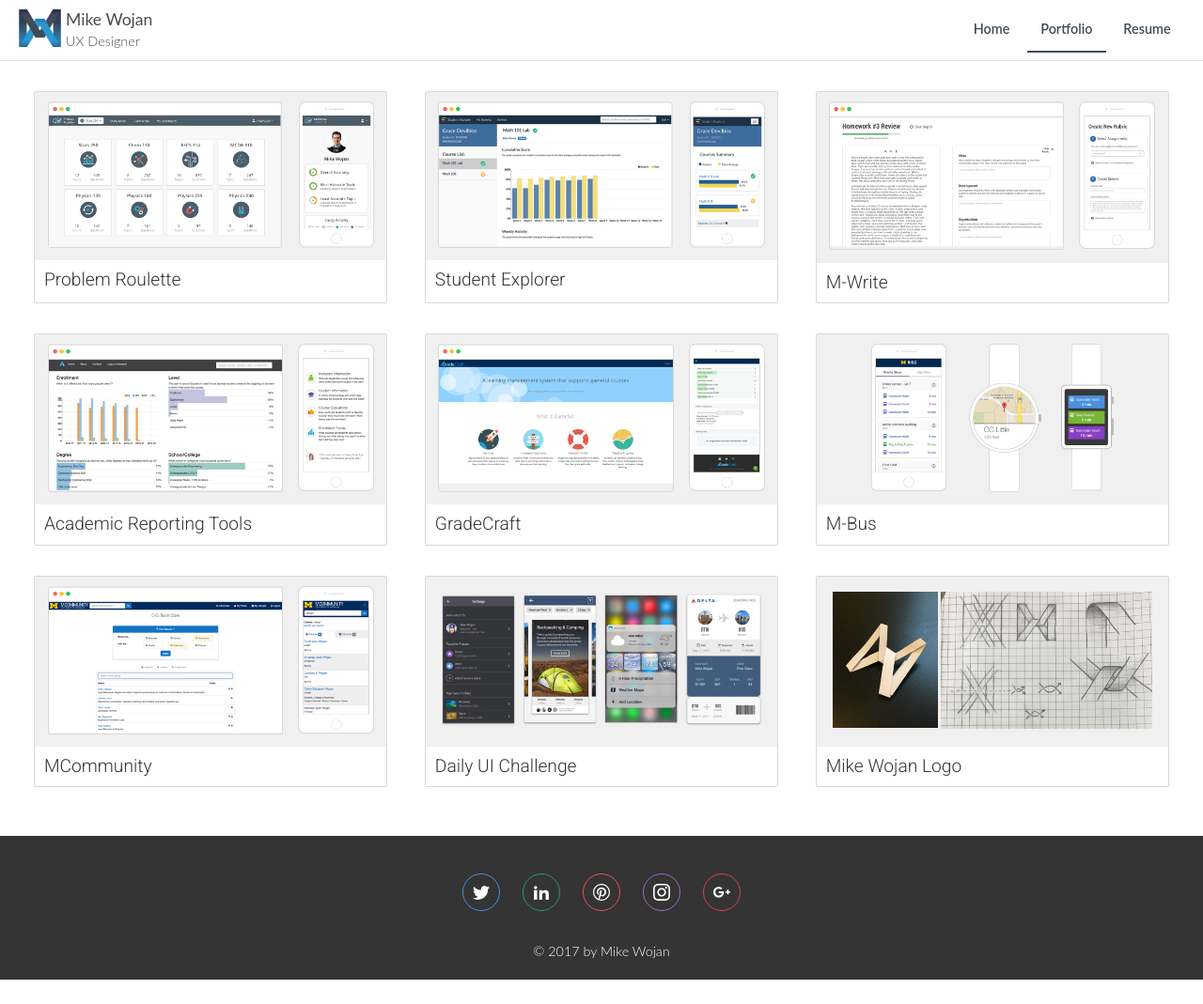
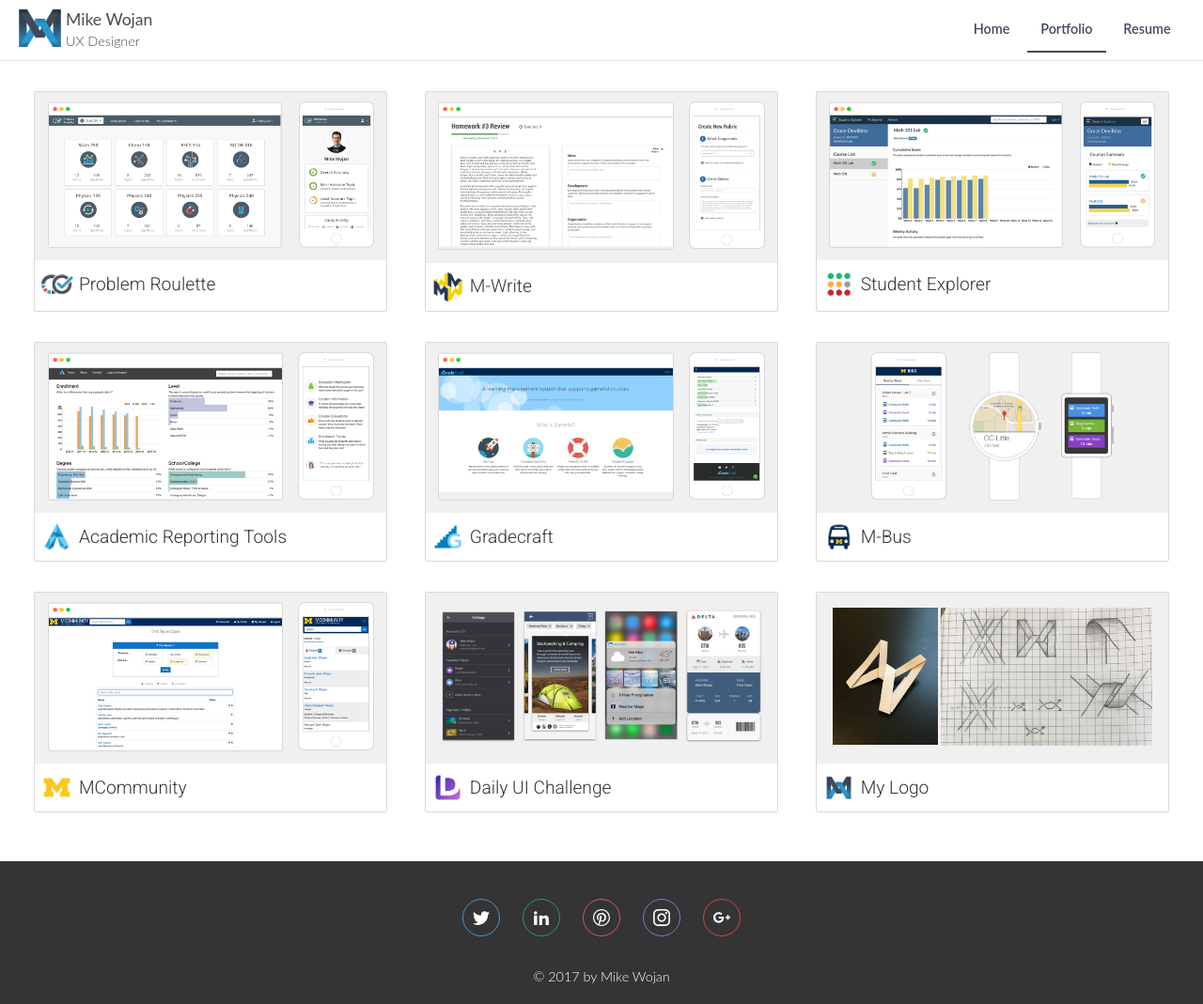
Before and after one commit to mtwojan/mikewojan.com, a Jekyll site: the page built from _portfolio/index.html, in a window 1280 px wide. Shown: the whole page at 94% size. Built offline with Jekyll 4.4.1, drawn with Linux system fonts in a browser that asks for light colours; before the commit the page ends 1043 px from its top, so only the background shows below that.

Commit message:
added portfolio project logos

```diff
--- a/_portfolio/index.html
+++ b/_portfolio/index.html
@@ -10,63 +10,81 @@ permalink: /portfolio/index.html
         <div class="card-image">
           <img src="/img/problem-roulette/pr-intro-image.png" alt="screenshot of problem roulette application on desktop and mobile">
         </div>
-        <h2 class="portfolio-project-heading">Problem Roulette</h2>
+        <div class="project-title">
+        <img src="/img/portfolio-icons/pr-logo.png" alt="Problem Roulette logo"><h2 class="portfolio-project-heading">Problem Roulette</h2>
+        </div>
+      </a>
+
+      <a class="card" href="/portfolio/m-write">
+        <div class="card-image">
+          <img src="/img/m-write/mwrite-intro-image.png" alt="screenshot of m-write tools on desktop and mobile">
+        </div>
+        <div class="project-title">
+        <img src="/img/portfolio-icons/mwrite-logo.png" alt="M-Write logo"><h2 class="portfolio-project-heading">M-Write</h2>
+        </div>
       </a>
 
       <a class="card" href="/portfolio/student-explorer">
         <div class="card-image">
           <img src="/img/student-explorer/se-intro-image.png" alt="screenshot of student explorer advisor page">
         </div>
-        <h2 class="portfolio-project-heading">Student Explorer</h2>
-      </a>
-
-      <a class="card" href="/portfolio/m-write">
-        <div class="card-image">
-          <img src="/img/m-write/mwrite-intro-image.png" alt="screenshot of m-write tools on desktop and mobile">
+        <div class="project-title">
+        <img src="/img/portfolio-icons/se-logo.png" alt="Student Explorer logo"><h2 class="portfolio-project-heading">Student Explorer</h2>
         </div>
-        <h2 class="portfolio-project-heading">M-Write</h2>
       </a>
 
       <a class="card" href="/portfolio/art">
         <div class="card-image">
           <img src="/img/art/art-intro-image.png" alt="screenshot of academic reporting tools on desktop and mobile">
         </div>
-        <h2 class="portfolio-project-heading">Academic Reporting Tools</h2>
+        <div class="project-title">
+        <img src="/img/portfolio-icons/art-logo.png" alt="Academic Reporting Tools logo"><h2 class="portfolio-project-heading">Academic Reporting Tools</h2>
+        </div>
       </a>
 
       <a class="card" href="/portfolio/gradecraft">
         <div class="card-image">
           <img src="/img/gradecraft/gradecraft-intro-image.png" alt="screenshot of GradeCraft on desktop and mobile">
         </div>
-        <h2 class="portfolio-project-heading">GradeCraft</h2>
+        <div class="project-title">
+        <img src="/img/portfolio-icons/gc-logo.png" alt="Gradecraft logo"><h2 class="portfolio-project-heading">Gradecraft</h2>
+        </div>
       </a>
 
       <a class="card" href="/portfolio/m-bus">
         <div class="card-image">
           <img src="/img/m-bus/mbus-intro-image.png" alt="screenshot of m-bus app on a phone and two wearable devices">
         </div>
-        <h2 class="portfolio-project-heading">M-Bus</h2>
+        <div class="project-title">
+        <img src="/img/portfolio-icons/mbus-logo.png" alt="M-Bus logo"><h2 class="portfolio-project-heading">M-Bus</h2>
+        </div>
       </a>
 
       <a class="card" href="/portfolio/mcommunity">
         <div class="card-image">
           <img src="/img/mcommunity/mcommunity-intro-image.png" alt="screenshot of MCommunity redesign on desktop and mobile">
         </div>
-        <h2 class="portfolio-project-heading">MCommunity</h2>
+        <div class="project-title">
+        <img src="/img/portfolio-icons/mcommunity-logo.png" alt="MCommunity logo"><h2 class="portfolio-project-heading">MCommunity</h2>
+        </div>
       </a>
 
       <a class="card" href="/portfolio/dailyui">
         <div class="card-image">
           <img src="/img/dailyui/dailyui-intro-image.png" alt="screenshot of 4 daily ui mockups">
         </div>
-        <h2 class="portfolio-project-heading">Daily UI Challenge</h2>
+        <div class="project-title">
+        <img src="/img/portfolio-icons/dailyui-logo.png" alt="Daily UI Challenge logo"><h2 class="portfolio-project-heading">Daily UI Challenge</h2>
+        </div>
       </a>
 
       <a class="card" href="/portfolio/logo">
         <div class="card-image">
           <img src="/img/logo-design/wojan-logo.png" alt="sketches of the mike wojan logo">
         </div>
-        <h2 class="portfolio-project-heading">Mike Wojan Logo</h2>
+        <div class="project-title">
+        <img src="/img/portfolio-icons/wojan-logo-mini.png" alt="Mike Wojan Logo logo"><h2 class="portfolio-project-heading">My Logo</h2>
+        </div>
       </a>
 
     </div>
--- a/_portfolio/logo.html
+++ b/_portfolio/logo.html
@@ -4,7 +4,7 @@ layout: default
 <div class="project-page">
   <div class="project-intro-container">
     <div class="wrapper project-intro">
-      <h1>Mike Wojan Logo</h1>
+      <h1>My Logo</h1>
       <div class="project-intro-summary">
         <p>The story behind my logo creation and how a part of my design process actually gave me the final idea.</p>
       </div>
--- a/_sass/layout/_portfolio.scss
+++ b/_sass/layout/_portfolio.scss
@@ -31,6 +31,16 @@
 
   img {
     width: 98%;
+  }
+}
+
+.project-title{
+  display: flex;
+  align-items: center;
+  img{
+    height: 35px;
+    width: auto;
+    margin: 8px 6px;
   }
 }
 
@@ -77,7 +87,7 @@
 }
 
 h2.portfolio-project-heading{
-  margin: 10px;
+  margin: 10px 0px;
   font-size: 1.2em;
   font-weight: 300;
 }
```
Also changed, not shown: img/portfolio-icons/art-logo.png (added), img/portfolio-icons/dailyui-logo.png (added), img/portfolio-icons/gc-logo.png (added), img/portfolio-icons/mbus-logo.png (added), img/portfolio-icons/mcommunity-logo.png (added), img/portfolio-icons/mwrite-logo.png (added), img/portfolio-icons/pr-logo.png (added), img/portfolio-icons/se-logo.png (added), img/portfolio-icons/wojan-logo-mini.png (added), 1 other file.
